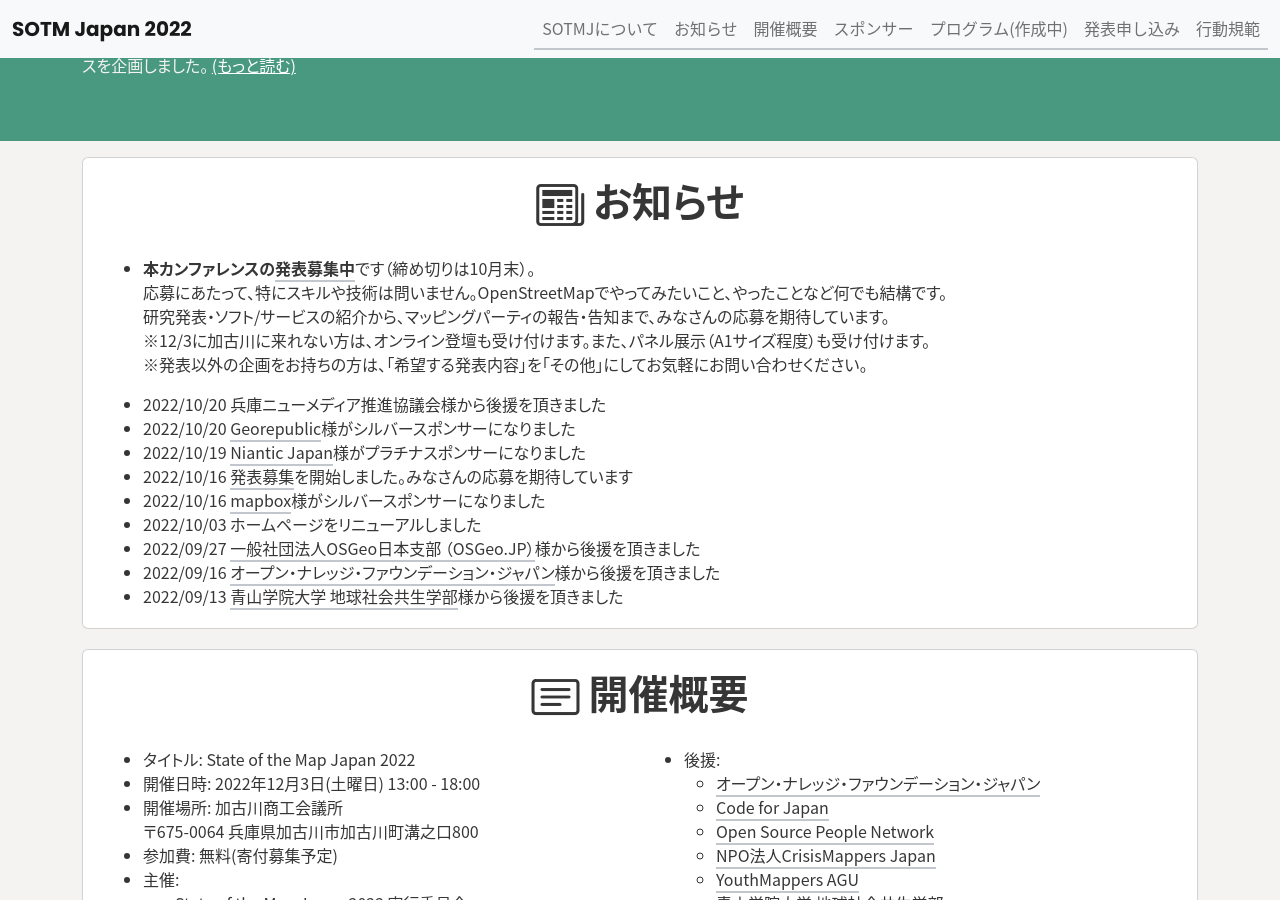
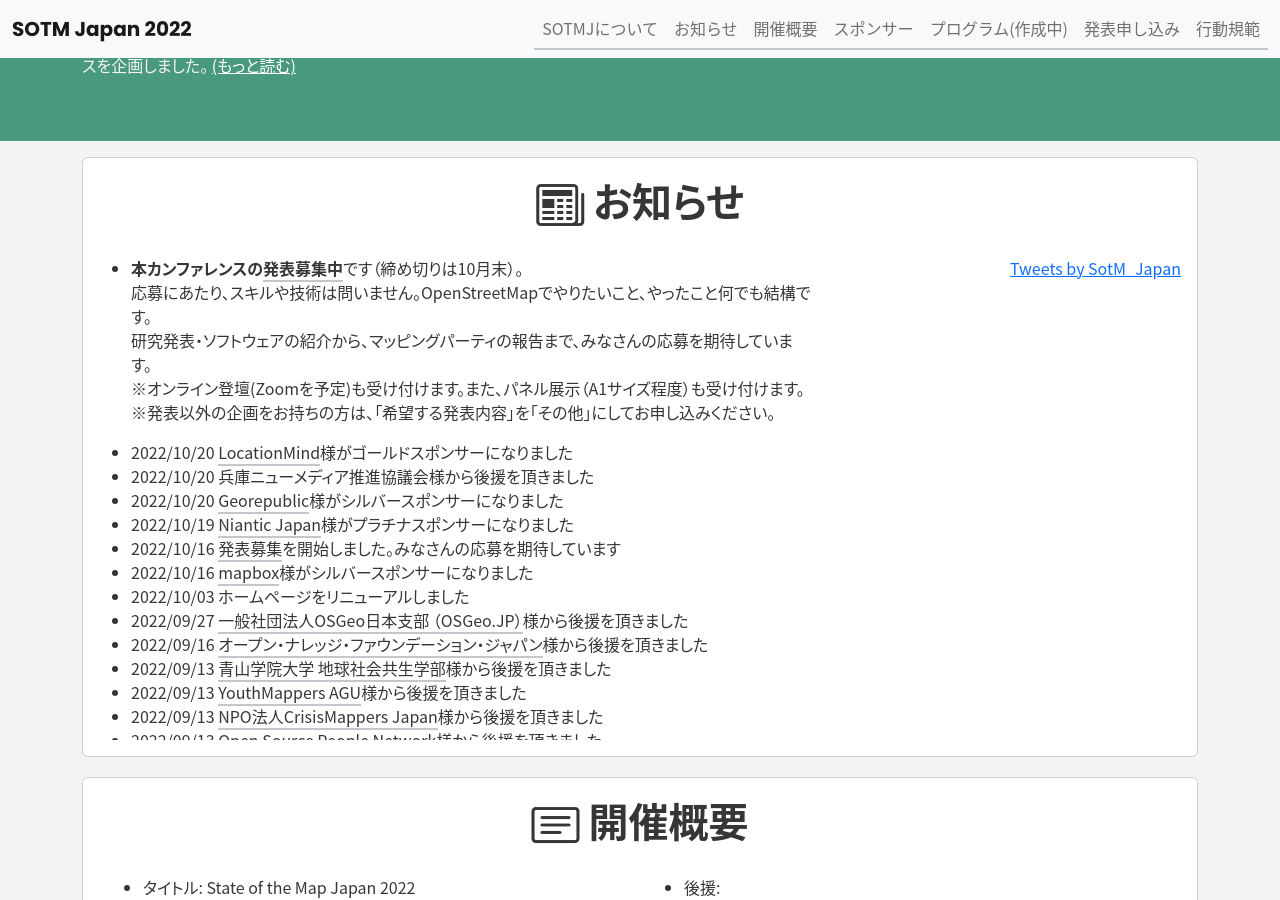
Before and after one commit to osmfj/sotmjp2022, a Jekyll site: the page built from index.md, in a window 1280 px wide and 900 px high, scrolled down 435 px. Built offline with Jekyll 4.4.1, drawn with Linux system fonts in a browser that asks for light colours; comment, search, counter and statistics services are not loaded.

Commit message:
LocationMind様をGOLD追加。Twitterを表示

```diff
--- a/_data/sponsers.yml
+++ b/_data/sponsers.yml
@@ -4,9 +4,9 @@ platinum:
     img: NianticLogo-Large.png
 
 gold:
-  - company: foo company
-    url: https://www.example.com/
-    img: noimg.webp
+  - company: LocationMind
+    url: https://locationmind.com/
+    img: LocationMind_logo.png
   - company: foo company
     url: https://www.example.com/
     img: noimg.webp
--- a/_includes/news.html
+++ b/_includes/news.html
@@ -7,17 +7,20 @@
           <div class="card-body">
             <h2 class="display-6 fw-bold mb-4"><i class="bi bi-newspaper"></i> お知らせ</h2>
 
-            <div class="container">
+            <div class="row">
+              <div class="container col-md-8 col-sm-12">
                 <ul>
-                <li><strong>本カンファレンスの<a href="https://forms.gle/AqBKpkDBfcdnBs896">発表募集中</a></strong>です（締め切りは10月末）。<br>
-                  応募にあたって、特にスキルや技術は問いません。OpenStreetMapでやってみたいこと、やったことなど何でも結構です。<br>
-                  研究発表・ソフト/サービスの紹介から、マッピングパーティの報告・告知まで、みなさんの応募を期待しています。<br>
-                  ※12/3に加古川に来れない方は、オンライン登壇も受け付けます。また、パネル展示（A1サイズ程度）も受け付けます。<br>
-                  ※発表以外の企画をお持ちの方は、「希望する発表内容」を「その他」にしてお気軽にお問い合わせください。
+                  <li><strong>本カンファレンスの<a
+                        href="https://forms.gle/AqBKpkDBfcdnBs896">発表募集中</a></strong>です（締め切りは10月末）。<br>
+                    応募にあたり、スキルや技術は問いません。OpenStreetMapでやりたいこと、やったこと何でも結構です。<br>
+                    研究発表・ソフトウェアの紹介から、マッピングパーティの報告まで、みなさんの応募を期待しています。<br>
+                    ※オンライン登壇(Zoomを予定)も受け付けます。また、パネル展示（A1サイズ程度）も受け付けます。<br>
+                    ※発表以外の企画をお持ちの方は、「希望する発表内容」を「その他」にしてお申し込みください。
                   </li>
                 </ul>
-              <div class="overflow-auto" style="height:220px;">
+                <div class="overflow-auto" style="height:300px;">
                   <ul>
+                    <li>2022/10/20 <a href="https://locationmind.com/">LocationMind</a>様がゴールドスポンサーになりました</li>
                     <li>2022/10/20 兵庫ニューメディア推進協議会様から後援を頂きました</li>
                     <li>2022/10/20 <a href="https://georepublic.info/ja/">Georepublic</a>様がシルバースポンサーになりました</li>
                     <li>2022/10/19 <a href="https://nianticlabs.com/?hl=ja">Niantic Japan</a>様がプラチナスポンサーになりました</li>
@@ -25,7 +28,8 @@
                     <li>2022/10/16 <a href="https://www.mapbox.jp/">mapbox</a>様がシルバースポンサーになりました</li>
                     <li>2022/10/03 ホームページをリニューアルしました</li>
                     <li>2022/09/27 <a href="https://www.osgeo.jp/">一般社団法人OSGeo日本支部 （OSGeo.JP）</a>様から後援を頂きました</li>
-                  <li>2022/09/16 <a href="https://www.facebook.com/OKFjp/">オープン・ナレッジ・ファウンデーション・ジャパン</a>様から後援を頂きました</li>
+                    <li>2022/09/16 <a href="https://www.facebook.com/OKFjp/">オープン・ナレッジ・ファウンデーション・ジャパン</a>様から後援を頂きました
+                    </li>
                     <li>2022/09/13 <a href="https://www.aoyama.ac.jp/faculty/gsc/">青山学院大学 地球社会共生学部</a>様から後援を頂きました</li>
                     <li>2022/09/13 <a href="https://twitter.com/youthmappers4a1">YouthMappers AGU</a>様から後援を頂きました</li>
                     <li>2022/09/13 <a href="http://crisismappers.jp/">NPO法人CrisisMappers Japan</a>様から後援を頂きました</li>
@@ -35,6 +39,13 @@
                   </ul>
                 </div>
               </div>
+              <div class="col-md-4 col-sm-12 d-flex justify-content-end">
+                <a class="twitter-timeline float-end" href="https://twitter.com/SotM_Japan?ref_src=twsrc%5Etfw" data-width="340px" data-height="440px">Tweets by
+                  SotM_Japan</a>
+                <script async src="https://platform.twitter.com/widgets.js" charset="utf-8"></script>
+              </div>
+            </div>
+
           </div>
         </div>
       </div>
--- a/css/style.css
+++ b/css/style.css
@@ -33,6 +33,7 @@ li a {
 
 a img {
   border-bottom: initial !important;
+  margin: 40px;
 }
 
 a:hover {
```
Also changed, not shown: img/LocationMind_logo.png (added). Lines whose indentation alone changed are shown as unchanged.
